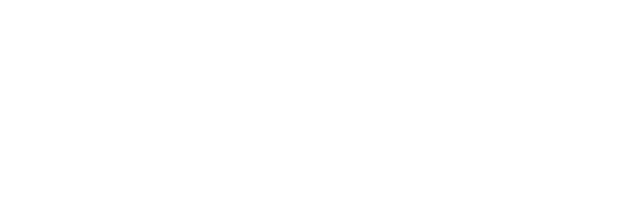
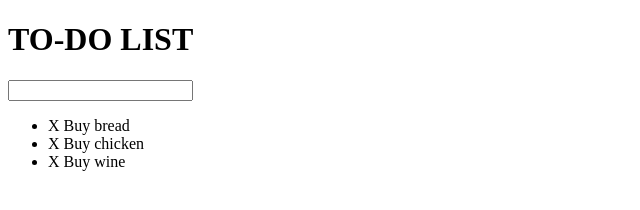
Before and after one commit to ajitk26/To-Do-List, a plain HTML site: page index.html in a window 1280 px wide. Shown: the whole page, without its empty margins (0-640 px from the left). Drawn offline with nearby package versions, Linux system fonts and the light colour scheme.

Commit message:
basic web page is ready

```diff
--- a/index.html
+++ b/index.html
@@ -3,8 +3,22 @@
 <head>
 	<meta charset="utf-8">
 	<title>To-Do-List</title>
+	<link rel="stylesheet" type="text/css" href="style.css">
+	<script type="text/javascript" src="js/lib/jquery-3.6.0.min.js"></script>
+
 </head>
 <body>
+<div id="container">
+<h1>TO-DO LIST</h1>
+<input type="text">
 
+<ul>
+	<li><span>X</span> Buy bread</li>
+	<li><span>X</span> Buy chicken</li>
+	<li><span>X</span> Buy wine</li>
+
+</ul>
+</div>
+<script type="text/javascript" src="js/logic.js"></script>
 </body>
 </html>
```
